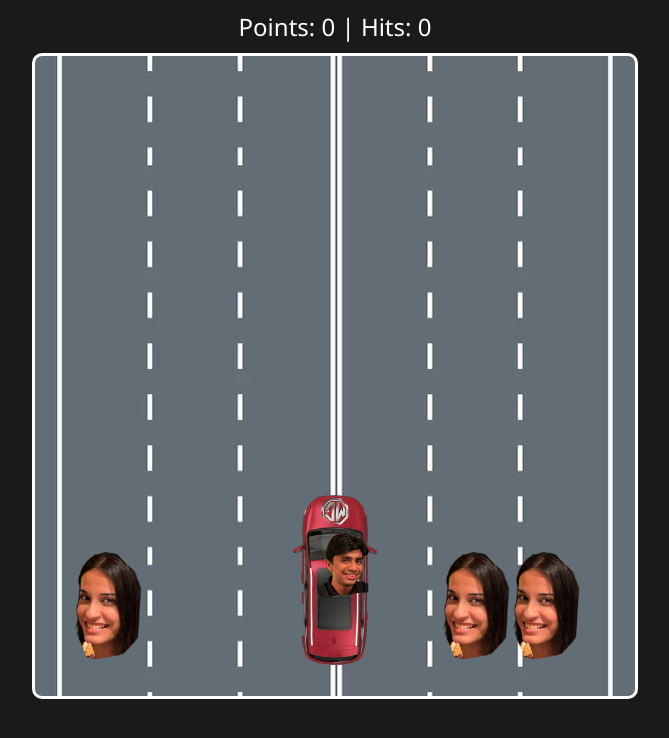
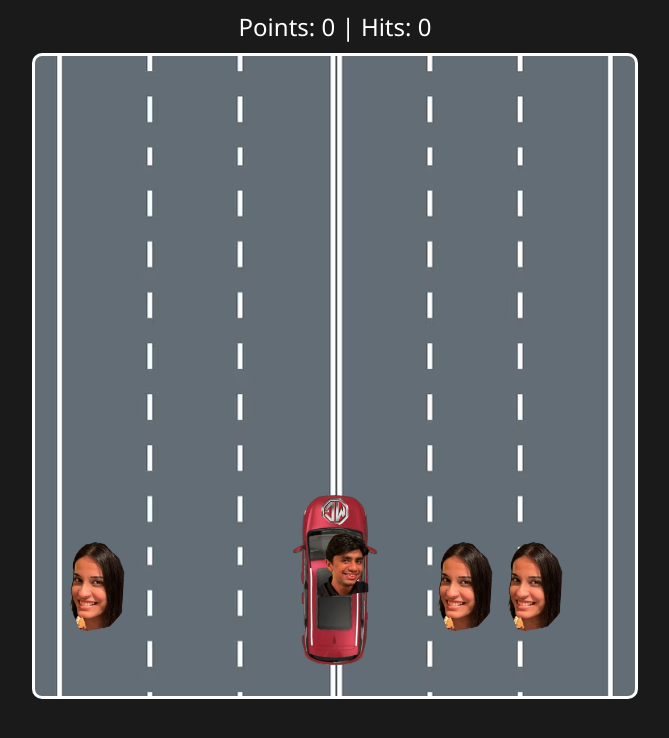
Before and after one commit to devwaghela123/WealthWired, a plain HTML site: page index.html in a window 1280 px wide. Shown: the whole page, without its empty margins (305-974 px from the left). Drawn offline with Linux system fonts and the light colour scheme.

Commit message:
Update index.html

```diff
--- a/index.html
+++ b/index.html
@@ -50,8 +50,8 @@
     /* Item Base Style */
     .item {
       position: absolute;
-      width: 230px;
-      height: 230px;
+      width: 190px;
+      height: 190px;
       background-size: contain;
       background-repeat: no-repeat;
     }
```
